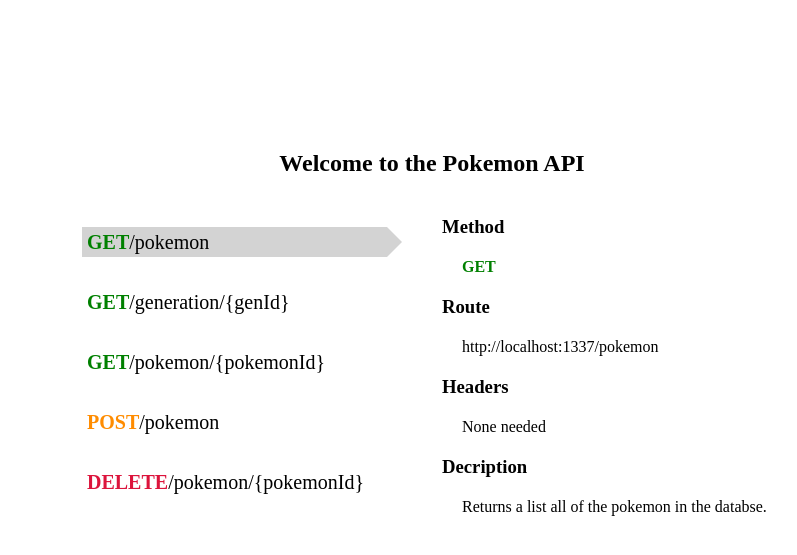
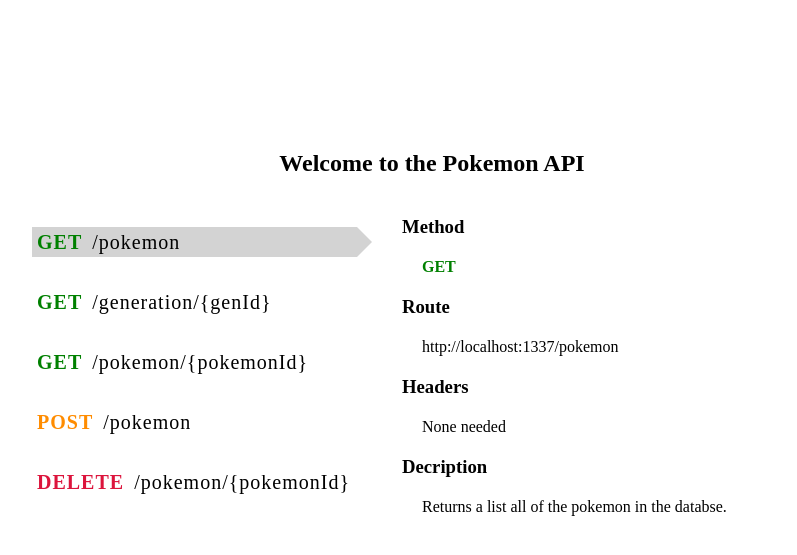
Before and after one commit to orbitalbitmap/pokemon-api, a Node server app: page / in a window 1280 px wide. Shown: the top 555 px of the page, without its empty margins (208-1005 px from the left). Run offline with Node 20, Linux system fonts and the light colour scheme.

Commit message:
Minor styling changes.

```diff
--- a/public/css/styles.css
+++ b/public/css/styles.css
@@ -15,6 +15,10 @@ h3{
   font-weight: bold;
 }
 
+.delete, .get, .post{
+  padding-right: 10px;
+}
+
 .get{
   color: green;
   font-weight: bold;
@@ -27,8 +31,7 @@ h3{
 .highlighted{
   background-color: lightgray;
   position: relative;
-  width: 300px;
-
+  width: 320px;
 }
 
 .highlighted:after {
@@ -43,7 +46,7 @@ h3{
 }
 
 .left-container{
-  margin: 0px 20px;
+  margin: 0px 30px;
   width: 320px;
 }
 
@@ -61,7 +64,7 @@ h3{
 .right-container{
   margin: 0px 20px;
   position: relative;
-  width: 340px;
+  width: 440px;
 }
 
 .spacing{
@@ -72,6 +75,7 @@ h3{
 .tabs{
   cursor: pointer;
   font-size: 20px;
+  letter-spacing: 1px;
   margin: 30px 0;
   padding-top: 4px;
   padding-left: 5px;
--- a/views/partials/rightSideDocumentaion.pug
+++ b/views/partials/rightSideDocumentaion.pug
@@ -37,7 +37,7 @@ div(class="right-container")
     h3 Headers
     div(class="spacing") Content-Type: application/json
     h3 Body
-    div(class="spacing") { "gen": "1", "name": "Bulbasaur", "Types": "['grass', 'poison']"}
+    div(class="spacing") { "gen": "1", "name": "Bulbasaur", "Types": "['grass', 'poison']" }
     h3 Decription
     div(class="spacing") Returns a list all of the pokemon in the databse.
 
```
